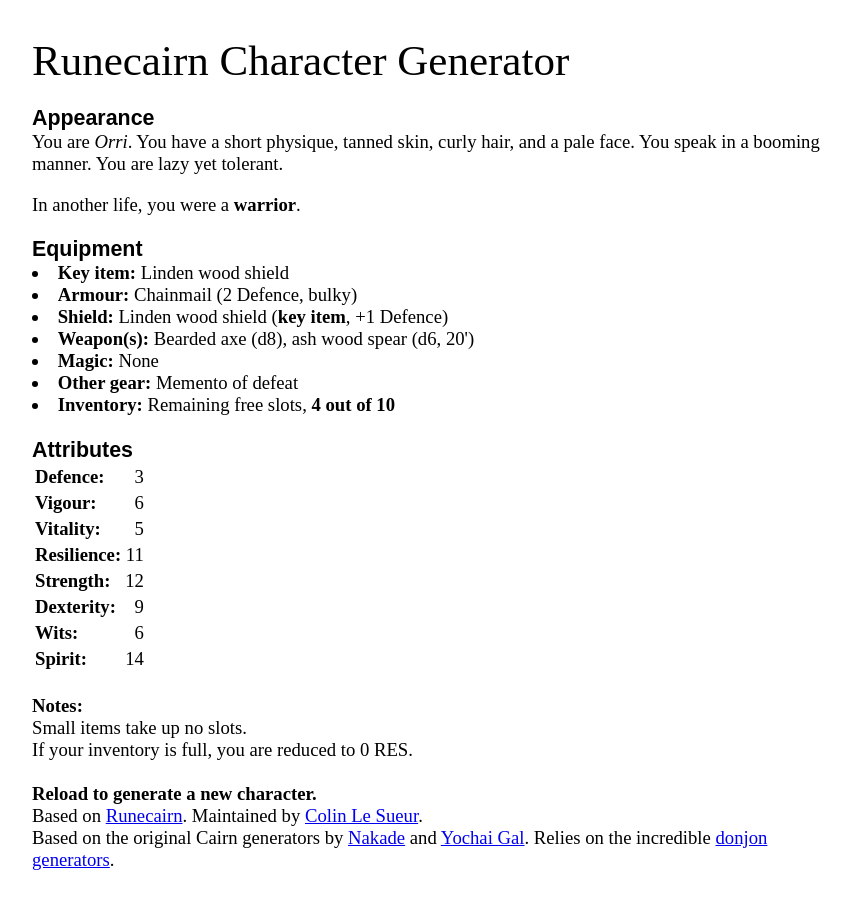
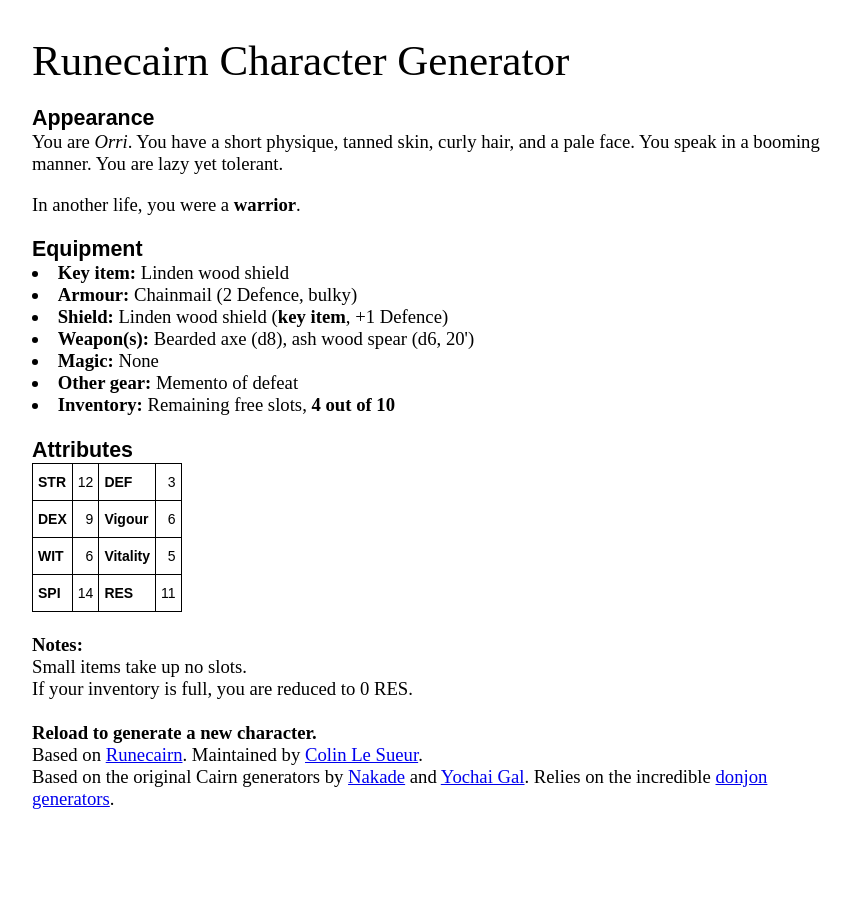
Before and after one commit to byodinsbeardrpg/byodinsbeardrpg.github.io, a Jekyll site: the page generator/index.html, which Jekyll copies as it is, in a window 1280 px wide. Shown: the whole page, without its empty margins (208-1059 px from the left). Built offline with Jekyll 4.4.1, drawn with Linux system fonts in a browser that asks for light colours; some web fonts are replaced.

Commit message:
Update index.html

```diff
--- a/generator/index.html
+++ b/generator/index.html
@@ -15,16 +15,43 @@
       <h3>Appearance</h3>
 	  <span id="character"></span>
       <h3>Attributes</h3>
-      <table>
-        <tr align="left"><th>Defence: </th><td align="right" id="defTotal"></td></tr>
-        <tr align="left"><th>Vigour: </th><td align="right" id="vig"></td></tr>
-        <tr align="left"><th>Vitality: </th><td align="right" id="vit"></td></tr>
-        <tr align="left"><th>Resilience: </th><td align="right" id="res"></td></tr>
-        <tr align="left"><th>Strength: </th><td align="right" id="str"></td></tr>
-        <tr align="left"><th>Dexterity: </th><td align="right" id="dex"></td></tr>
-        <tr align="left"><th>Wits: </th><td align="right" id="wit"></td></tr>
-        <tr align="left"><th>Spirit: </th><td align="right" id="spi"></td></tr>
-        </table>
+      <style type="text/css">
+      .tg  {border-collapse:collapse;border-spacing:0;}
+      .tg td{border-color:black;border-style:solid;border-width:1px;font-family:Arial, sans-serif;font-size:14px;
+        overflow:hidden;padding:10px 5px;word-break:normal;}
+      .tg th{border-color:black;border-style:solid;border-width:1px;font-family:Arial, sans-serif;font-size:14px;
+        font-weight:normal;overflow:hidden;padding:10px 5px;word-break:normal;}
+      .tg .tg-1wig{font-weight:bold;text-align:left;vertical-align:top}
+      .tg .tg-0lax{text-align:right;vertical-align:top}
+      @media screen and (max-width: 767px) {.tg {width: auto !important;}.tg col {width: auto !important;}.tg-wrap {overflow-x: auto;-webkit-overflow-scrolling: touch;}}</style>
+      <div class="tg-wrap"><table class="tg">
+      <tbody>
+        <tr>
+          <td class="tg-1wig">STR</td>
+          <td class="tg-0lax" id="str"></td>
+          <td class="tg-1wig">DEF</td>
+          <td class="tg-0lax" id="defTotal"></td>
+        </tr>
+        <tr>
+          <td class="tg-1wig">DEX</td>
+          <td class="tg-0lax" id="dex"></td>
+          <td class="tg-1wig">Vigour</td>
+          <td class="tg-0lax" id="vig"></td>
+        </tr>
+        <tr>
+          <td class="tg-1wig">WIT</td>
+          <td class="tg-0lax" id="wit"></td>
+          <td class="tg-1wig">Vitality</td>
+          <td class="tg-0lax" id="vit"></td>
+        </tr>
+        <tr>
+          <td class="tg-1wig">SPI</td>
+          <td class="tg-0lax" id="spi"></td>
+          <td class="tg-1wig">RES</td>
+          <td class="tg-0lax" id="res"></td>
+        </tr>
+      </tbody>
+      </table></div>
         <br><b>Notes: </b><br>Small items take up no slots. <br>If your inventory is full, you are reduced to 0 RES.<br></li>
     </div>
     <script type="text/javascript" src="js/jquery-3.5.1.min.js"></script>
```
